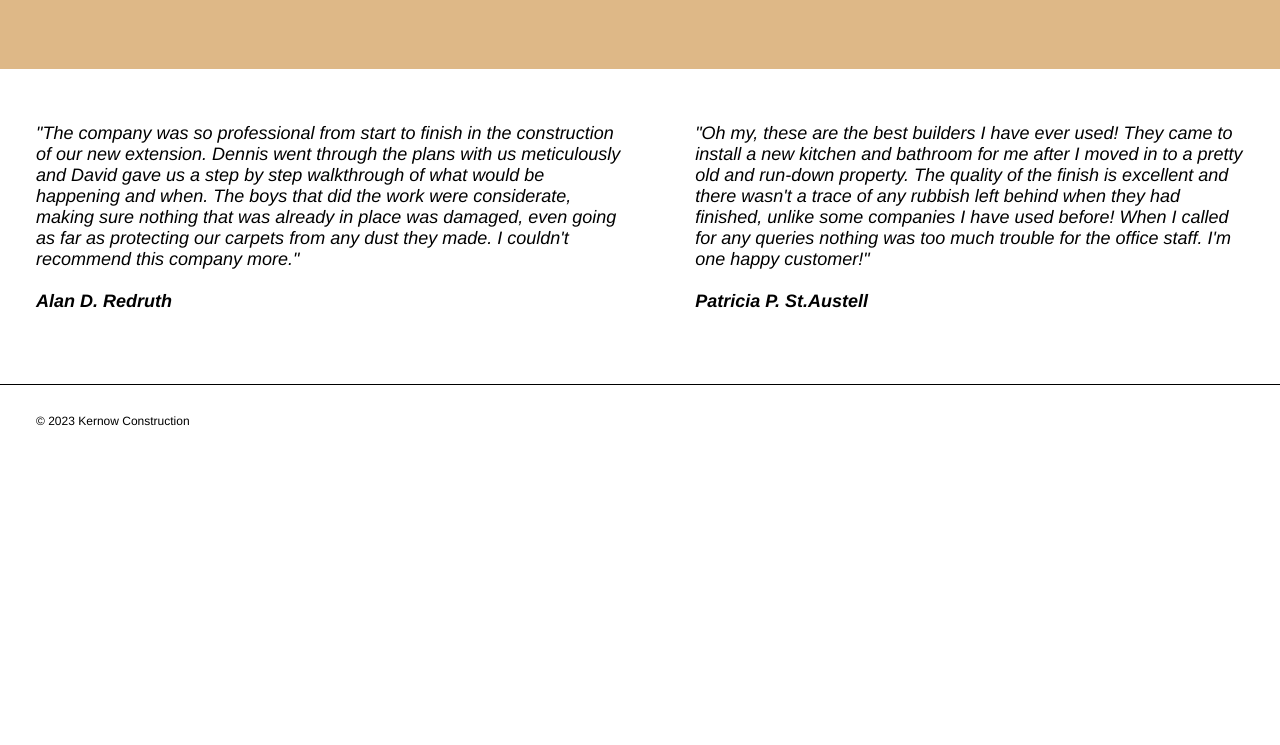
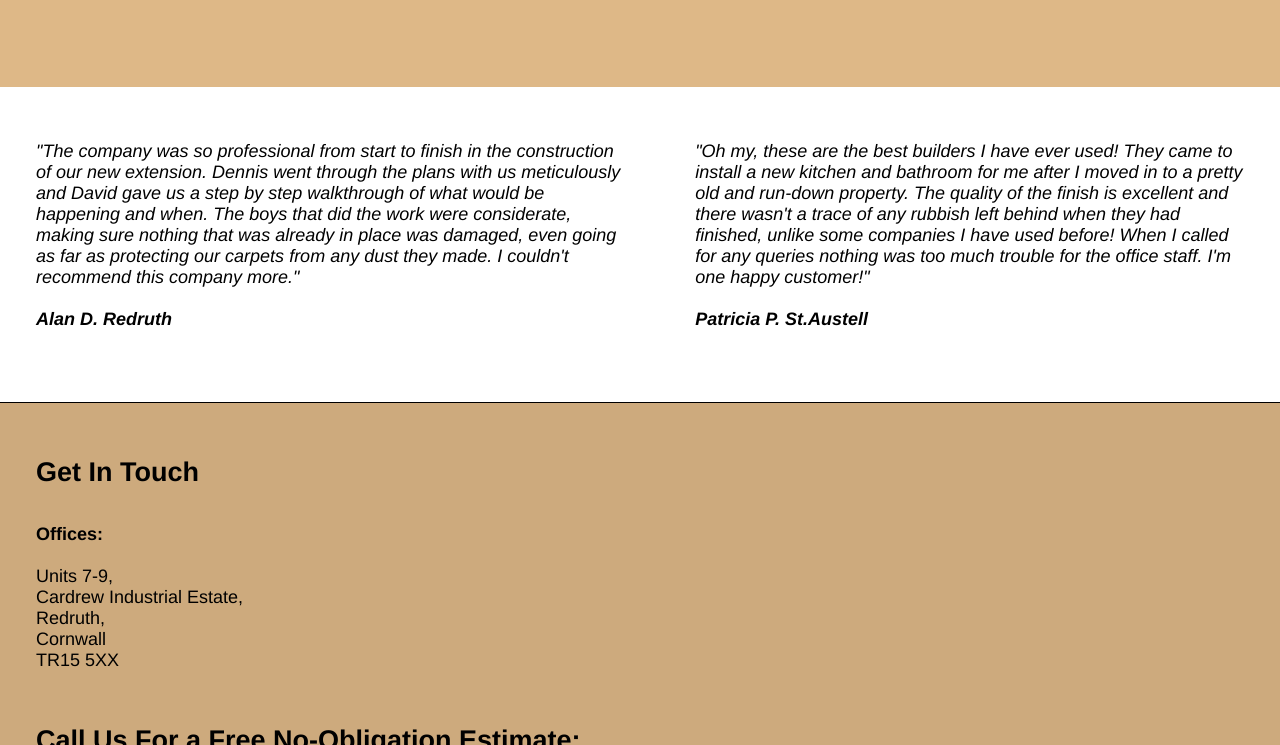
Before and after one commit to nigelde/CompanyHomePage, a plain HTML site: page index.html in a window 1280 px wide. Shown: the part 2055-2800 px from the top of the page. Before the commit the page ends 2512 px from the top, so only its background shows below. Drawn offline with Linux system fonts and the light colour scheme; a web font is replaced by a local one.

Commit message:
2nd commit

```diff
--- a/index.html
+++ b/index.html
@@ -119,6 +119,23 @@
         <p><em>"The company was so professional from start to finish in the construction of our new extension. Dennis went through the plans with us meticulously and David gave us a step by step walkthrough of what would be happening and when. The boys that did the work were considerate, making sure nothing that was already in place was damaged, even going as far as protecting our carpets from any dust they made. I couldn't recommend this company more."<br><br><span class="customer"><strong>Alan D. Redruth</strong></span></em></p>
         <p><em>"Oh my, these are the best builders I have ever used! They came to install a new kitchen and bathroom for me after I moved in to a pretty old and run-down property. The quality of the finish is excellent and there wasn't a trace of any rubbish left behind when they had finished, unlike some companies I have used before! When I called for any queries nothing was too much trouble for the office staff. I'm one happy customer!"<br><br><span class="customer"><strong>Patricia P. St.Austell</strong></span></em></p>
       </section>
+
+      <section class="contact">
+            <h3>Get In Touch</h3>
+        <div class="details">
+            <h5>Offices:</h5><br>
+            <p>Units 7-9,</p>
+            <p>Cardrew Industrial Estate,</p>
+            <p>Redruth,</p>
+            <p>Cornwall</p>
+            <p>TR15 5XX</p>
+        </div>
+            <h3>Call Us For a Free No-Obligation Estimate:</h3>
+        <div class="details">
+            <p>01209 218776</p>
+            <p>07714 866539</p>
+        </div>
+      </section>
     </main>
 
     <footer class="footer">
--- a/resources/style.css
+++ b/resources/style.css
@@ -11,6 +11,7 @@
     font-size: 1.5rem;
     padding-left: 2rem;
     padding-top: 3rem;
+    padding-bottom: 2rem;
   }
 
   .header {
@@ -84,7 +85,6 @@
     width: 100%;
     height: auto;
     justify-content: center;
-    padding-top: 1rem;
     flex-wrap: wrap;
     padding-bottom: 4rem;
     background-color: #fff8dc;
@@ -117,7 +117,6 @@
     width: 100%;
     flex-direction: row;
     flex-wrap: wrap;
-    padding-top: 2rem;
     justify-content: center;
     background-color: #deb887;
     padding-bottom: 4rem;
@@ -149,11 +148,21 @@
     padding: 0 2rem;
   }
 
+  .contact {
+    padding-bottom: 4rem;
+    background-color: #cdaa7d;
+  }
+
+  .details {
+    padding-left: 2rem;
+  }
+
   .footer {
     display: flex;
     height: 4rem;
     padding-left: 2rem;
     align-items: center;
+    border-top: 1px solid black;
   }
 
   .footer-text {
```
